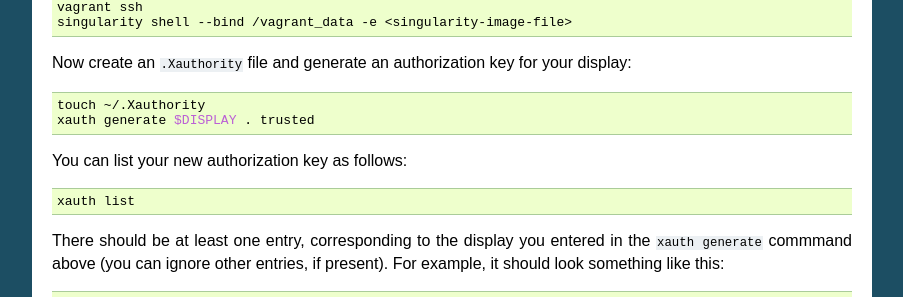
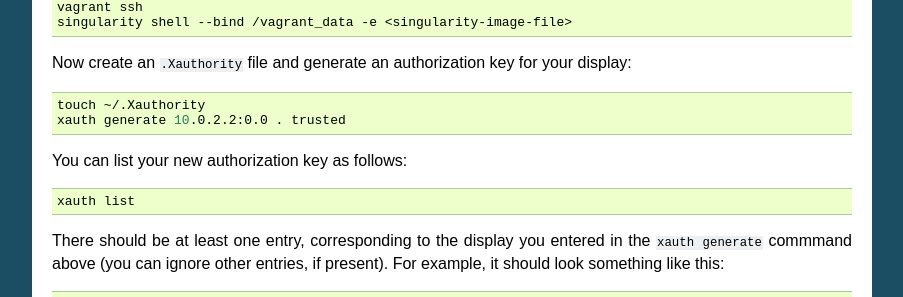
Before and after one commit to JCSDA/jedi-docs, a Sphinx documentation site: the page built from docs/developer/jedi_environment/vagrant.rst, in a window 1280 px wide and 900 px high, scrolled down 4401 px. Shown: the part 147-444 px from the top of the window, without its empty margins (198-1101 px from the left). Built offline with Sphinx 7.4.7, drawn with Linux system fonts in a browser that asks for light colours.

Commit message:
fixed bug

```diff
--- a/docs/developer/jedi_environment/vagrant.rst
+++ b/docs/developer/jedi_environment/vagrant.rst
@@ -225,7 +225,7 @@ Now create an :code:`.Xauthority` file and generate an authorization key for you
 .. code:: bash
 
    touch ~/.Xauthority
-   xauth generate $DISPLAY . trusted
+   xauth generate 10.0.2.2:0.0 . trusted
 
 You can list your new authorization key as follows:
 
```
